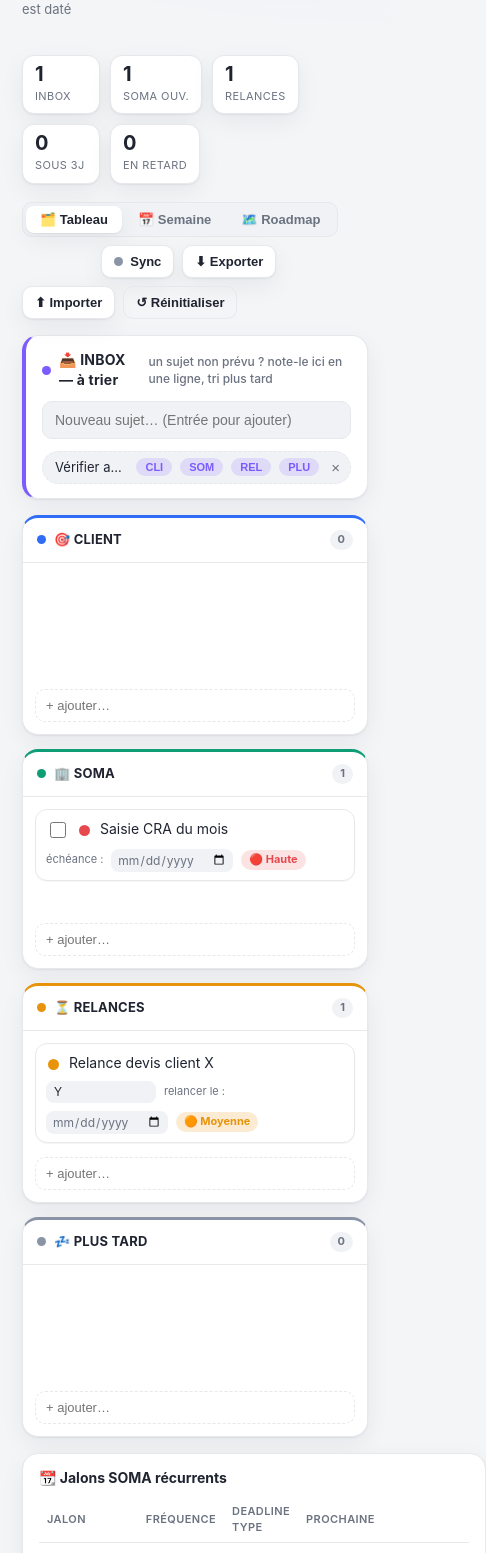
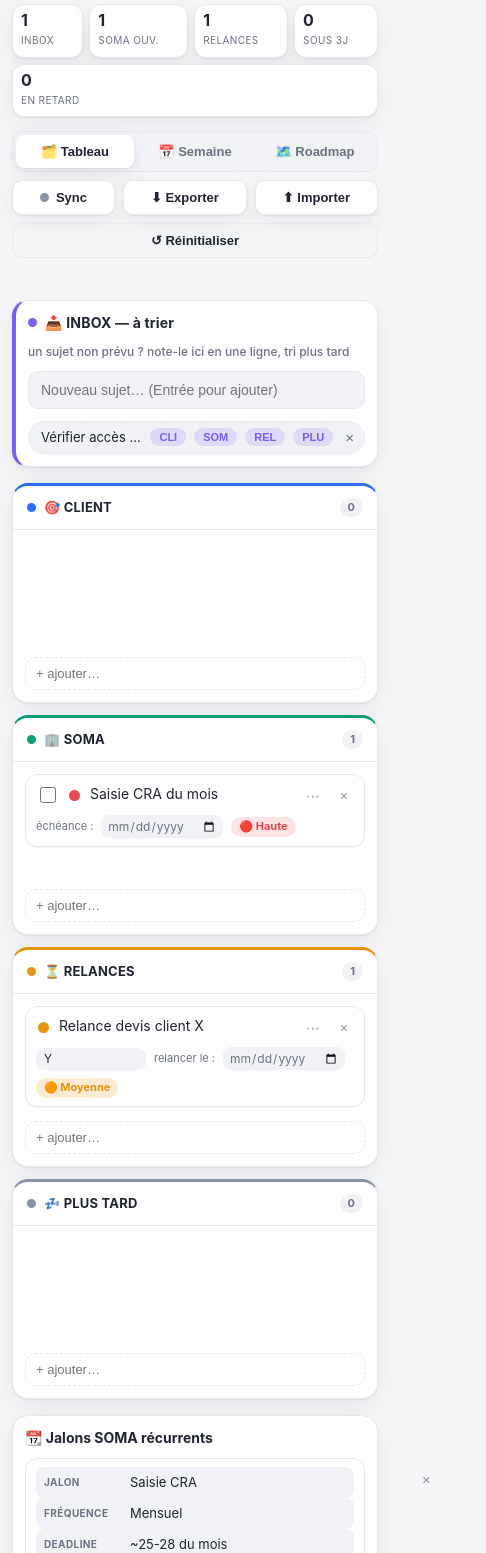
Before and after one commit to dbamba-soma/cockpit, a plain HTML site: page index.html in a window 390 px wide. Shown: the part 75-1628 px from the top of the page, 486 px wide, since content can reach past the window. Drawn offline with Linux system fonts and the light colour scheme.

Commit message:
Responsive mobile (S21 Ultra) : header/toolbar empilés, boutons tactiles visibles, table jalons en cartes

```diff
--- a/index.html
+++ b/index.html
@@ -245,6 +245,56 @@
   .subadd input{flex:1;border:1px dashed var(--line);background:transparent;color:var(--ink);border-radius:9px;padding:7px 10px;font-size:13px}
   .mactions{display:flex;gap:8px;margin-top:16px}
   .mactions .del{margin-left:auto;color:var(--danger);border-color:color-mix(in srgb,var(--danger) 40%,var(--line))}
+
+  /* ===== Écrans tactiles : rendre visibles les boutons sinon cachés au survol ===== */
+  @media (hover:none){
+    .card .iconbtn{opacity:.75}
+    .ritual .rm{opacity:.6}
+    .card .iconbtn, .ritual .rm{padding:4px 6px}
+  }
+
+  /* ===== Mobile (Samsung S21 Ultra ≈ 384px & co) ===== */
+  @media (max-width:640px){
+    body{padding:12px;-webkit-text-size-adjust:100%}
+    header.top{gap:10px;margin-bottom:14px}
+    .brand h1{font-size:19px}
+    .brand p{font-size:12px}
+    .stats{width:100%;gap:6px}
+    .stat{flex:1 1 auto;min-width:56px;padding:7px 8px}
+    .stat b{font-size:16px}
+    .stat span{font-size:10px}
+
+    .toolbar{gap:8px}
+    .toolbar .spacer{display:none}
+    .seg{order:-1;width:100%}
+    .seg button{flex:1;text-align:center;padding:9px 6px}
+    #syncBtn,#exportBtn,#importBtn,#resetBtn{flex:1 1 auto;justify-content:center;padding:9px 10px}
+    .saved{order:99;width:100%;text-align:center}
+
+    .inbox{padding:12px 12px}
+    .inbox .hd{flex-wrap:wrap}
+    .inbox .hd .hint{flex-basis:100%;margin-top:2px}
+    .board{gap:12px}
+    .lower{gap:12px}
+    .panel{padding:12px 12px}
+
+    /* Modale plein écran plus confortable */
+    .overlay{padding:12px 10px;align-items:stretch}
+    .modal{padding:16px;max-width:none}
+    .frow{gap:10px}
+
+    /* Tableau des jalons : réempilé en cartes (plus de scroll horizontal) */
+    table.jal thead{display:none}
+    table.jal, table.jal tbody, table.jal tr, table.jal td{display:block;width:auto}
+    table.jal tr{border:1px solid var(--line);border-radius:12px;padding:8px 10px 10px;margin-bottom:10px;position:relative}
+    table.jal tr:last-child td{border-bottom:none}
+    table.jal td{border:none;padding:5px 0;display:flex;gap:10px;align-items:center;min-height:30px}
+    table.jal td::before{content:attr(data-label);color:var(--muted);font-size:10px;font-weight:700;text-transform:uppercase;letter-spacing:.4px;min-width:76px;flex:none}
+    table.jal td[contenteditable]{background:var(--soft);border-radius:8px;padding:6px 8px}
+    table.jal td.tx{position:absolute;top:6px;right:6px;padding:0}
+    table.jal td.tx::before{content:""}
+    .rmrow{opacity:.7}
+  }
 </style>
 </head>
 <body>
@@ -803,13 +853,14 @@
   }
   function renderJalons(){
     const tb=$("#jalBody"); tb.innerHTML="";
+    const LBL={name:"Jalon",freq:"Fréquence",deadline:"Deadline"};
     state.jalons.forEach((j,ri)=>{
       const tr=document.createElement("tr");
       ["name","freq","deadline"].forEach(key=>{
-        const td=document.createElement("td"); td.contentEditable="true"; td.textContent=j[key]||"";
+        const td=document.createElement("td"); td.contentEditable="true"; td.textContent=j[key]||""; td.setAttribute("data-label",LBL[key]);
         td.addEventListener("blur",()=>{ j[key]=td.textContent.trim(); save(); }); tr.appendChild(td);
       });
-      const td=document.createElement("td");
+      const td=document.createElement("td"); td.setAttribute("data-label","Prochaine");
       const di=document.createElement("input"); di.type="date"; di.value=j.date||"";
       di.onchange=()=>{ j.date=di.value; render(); }; td.appendChild(di); tr.appendChild(td);
       const tdx=document.createElement("td"); tdx.className="tx";
```
